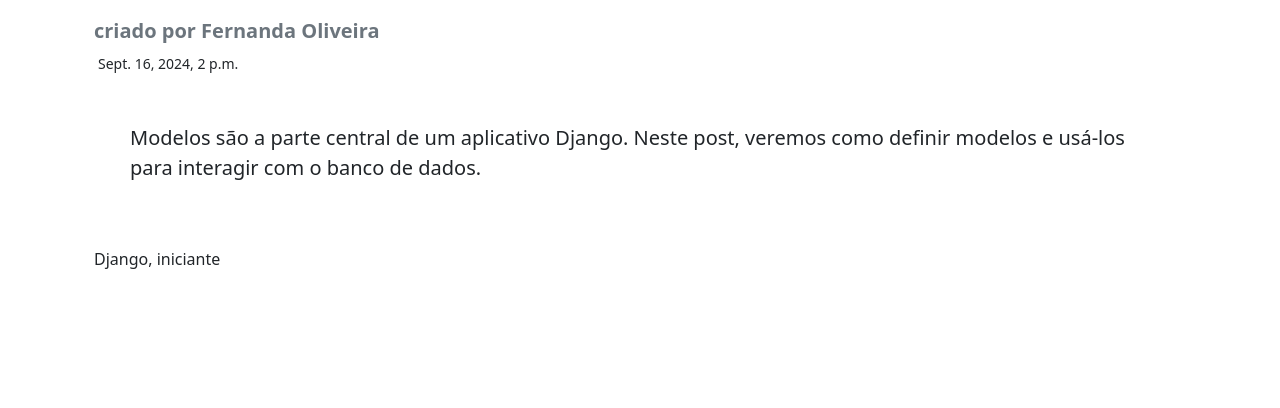
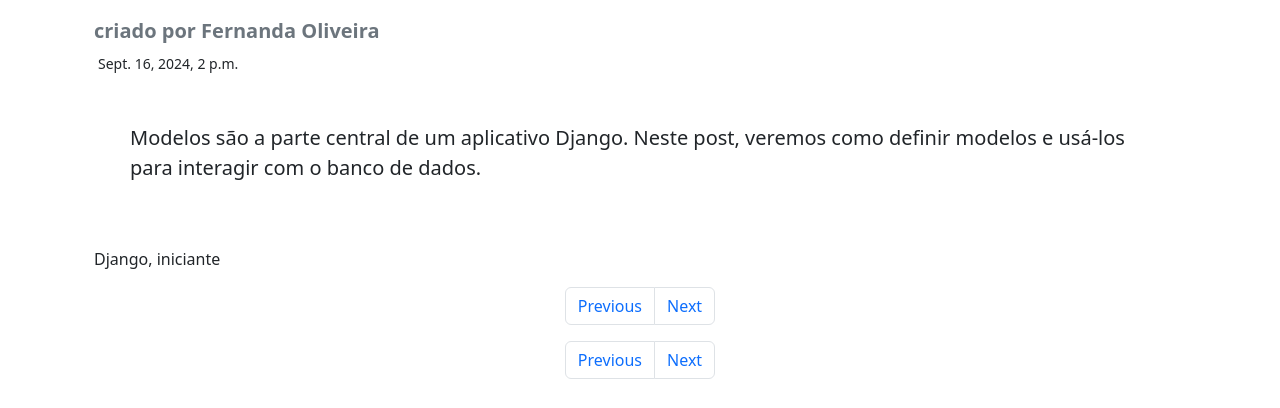
Before and after one commit to matheushvitorino/BlogDjango, a Django app: page /blog/post/3/ in a window 1280 px wide. Shown: the part 392-800 px from the top of the page. Run offline with Django 5.2, Linux system fonts and the light colour scheme; data comes from the database, SQL or seed files in the repository.

Commit message:
paginacao de posts

```diff
--- a/blog/Templates/base.html
+++ b/blog/Templates/base.html
@@ -44,6 +44,23 @@
          {% block content %}
          {% endblock %}
          </main>
+         <nav aria-label="Paginacao">
+            <ul class="pagination justify-content-center">
+                    {% if post_anterior %}
+                        <li class="page-item"><a class="page-link" href="{% url 'post' post_anterior.id %}">Previous</a></li>
+                    {% endif %}
+
+                    {% if proximo_post %}
+                        <li class="page-item">
+                            <a class="page-link" href="{% url 'post' proximo_post.id %}">Next</a>
+                        </li>
+                    {% endif %}
+            </ul>
+          </nav>
+
+
+
+
     </div>
 
 
--- a/blog/Templates/home.html
+++ b/blog/Templates/home.html
@@ -83,6 +83,7 @@
     </div>
 
 
+
 </div>
 
 
--- a/blog/Templates/post.html
+++ b/blog/Templates/post.html
@@ -1,7 +1,7 @@
 {% extends 'base.html' %}
 {% block content %}
 
-    {% if post.id %}
+    {% if post %}
     <label class=" rounded text-success m-1 p-1"><strong>{{post.categoria}}</strong></label>
         <h1 class="display-2 text-justify p-2"><strong>{{post.titulo}}</strong></h1>
 
@@ -26,6 +26,20 @@
         </p>
 
 
+
     {% endif %}
+    <nav aria-label="Paginacao">
+        <ul class="pagination justify-content-center">
+                {% if post_anterior %}
+                    <li class="page-item"><a class="page-link" href="{% url 'post' post_anterior.id %}">Previous</a></li>
+                {% endif %}
+
+                {% if proximo_post %}
+                    <li class="page-item">
+                        <a class="page-link" href="{% url 'post' proximo_post.id %}">Next</a>
+                    </li>
+                {% endif %}
+        </ul>
+      </nav>
 
 {% endblock %}
--- a/blog/views.py
+++ b/blog/views.py
@@ -13,9 +13,8 @@ def home(request):
     # exclui o primeiro da fila, e pega os outros
     post_secundario = posts.exclude(id=post_destaque.id)[:2]
 
+
     post_inicial = Post.objects.all()[3]
-
-
 
     return render(
         request,'home.html',
@@ -51,5 +50,11 @@ def postar(request):
 
 
 def post(request, id):
+
     post = get_object_or_404(Post, id=id)
-    return render(request,'post.html',{'post':post})
+
+    #metodo de paginação
+    proximo_post = Post.objects.filter(id__gt=id).order_by('id').first()
+    post_anterior = Post.objects.filter(id__lt=id).order_by('-id').last()
+
+    return render(request,'post.html',{'post':post,'proximo_post':proximo_post,'post_anterior':post_anterior})
```
